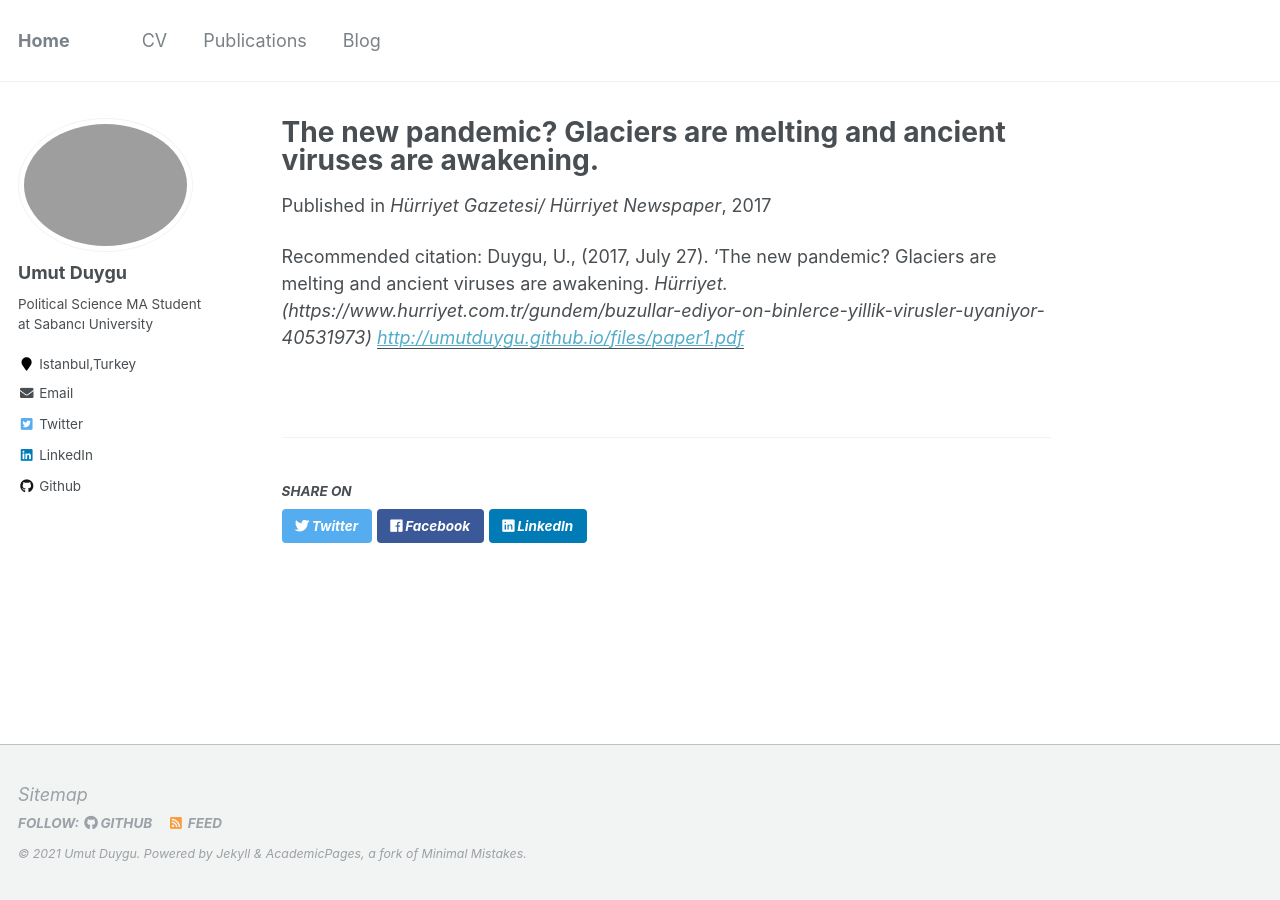
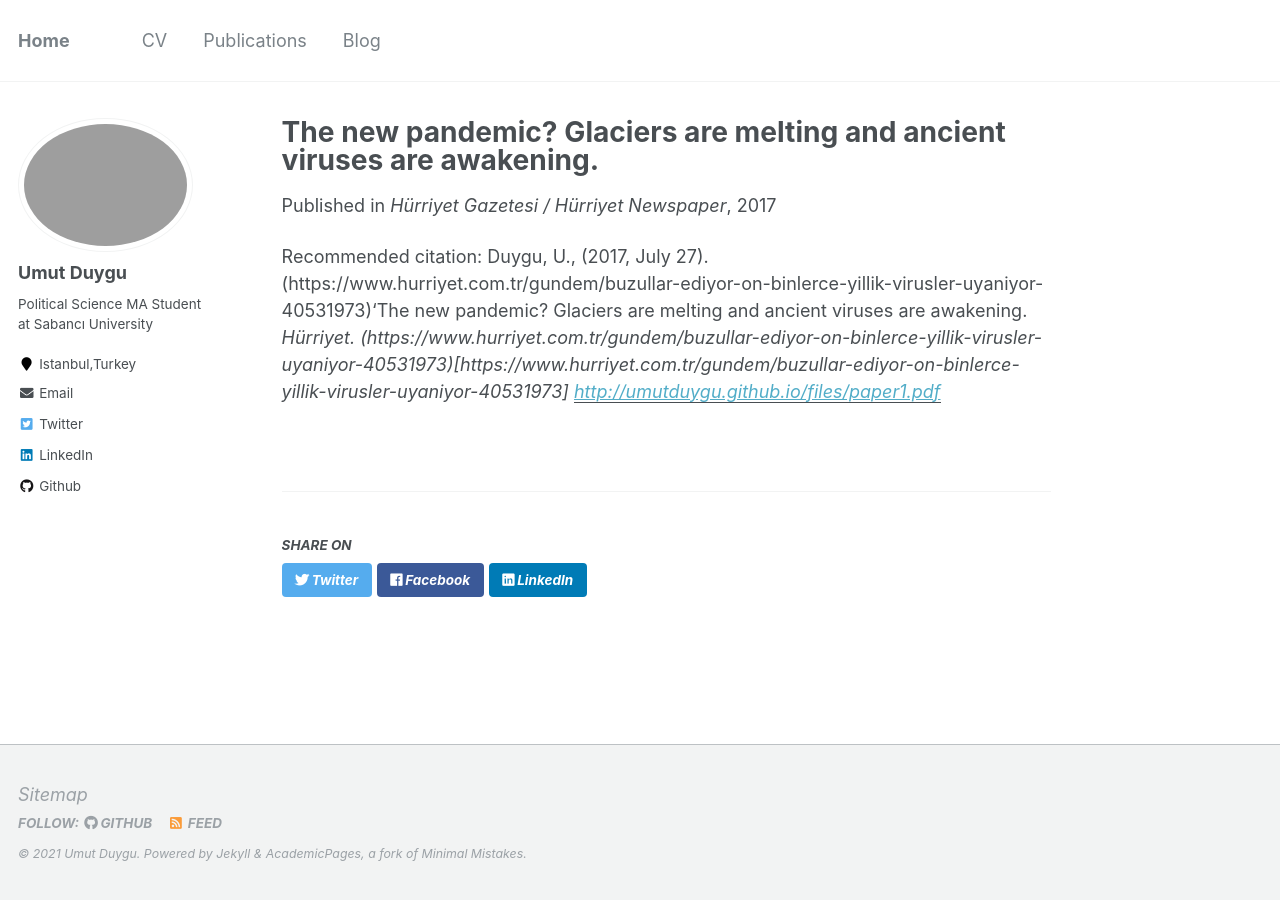
Before and after one commit to UmutDuygu/umutduygu.github.io, a Jekyll site: the page built from _publications/2009-10-01-paper-title-number-1.md, in a window 1280 px wide. Built offline with Jekyll 4.4.1, drawn with Linux system fonts in a browser that asks for light colours; some of the changed lines change nothing that is shown.

Commit message:
Update 2009-10-01-paper-title-number-1.md

```diff
--- a/_publications/2009-10-01-paper-title-number-1.md
+++ b/_publications/2009-10-01-paper-title-number-1.md
@@ -3,7 +3,7 @@
 collection: publications
 permalink: /publication/2009-10-01-paper-title-number-1
 date: 27/07/2017
-venue: 'Hürriyet Gazetesi/ Hürriyet Newspaper'
+venue: 'Hürriyet Gazetesi / Hürriyet Newspaper'
 paperurl: 'http://umutduygu.github.io/files/paper1.pdf'
-citation: 'Duygu, U., (2017, July 27). ‘The new pandemic? Glaciers are melting and ancient viruses are awakening. <i>Hürriyet<i>. (https://www.hurriyet.com.tr/gundem/buzullar-ediyor-on-binlerce-yillik-virusler-uyaniyor-40531973)'
+citation: 'Duygu, U., (2017, July 27). (https://www.hurriyet.com.tr/gundem/buzullar-ediyor-on-binlerce-yillik-virusler-uyaniyor-40531973)‘The new pandemic? Glaciers are melting and ancient viruses are awakening. <i>Hürriyet<i>. (https://www.hurriyet.com.tr/gundem/buzullar-ediyor-on-binlerce-yillik-virusler-uyaniyor-40531973)[https://www.hurriyet.com.tr/gundem/buzullar-ediyor-on-binlerce-yillik-virusler-uyaniyor-40531973]'
 ---
```
